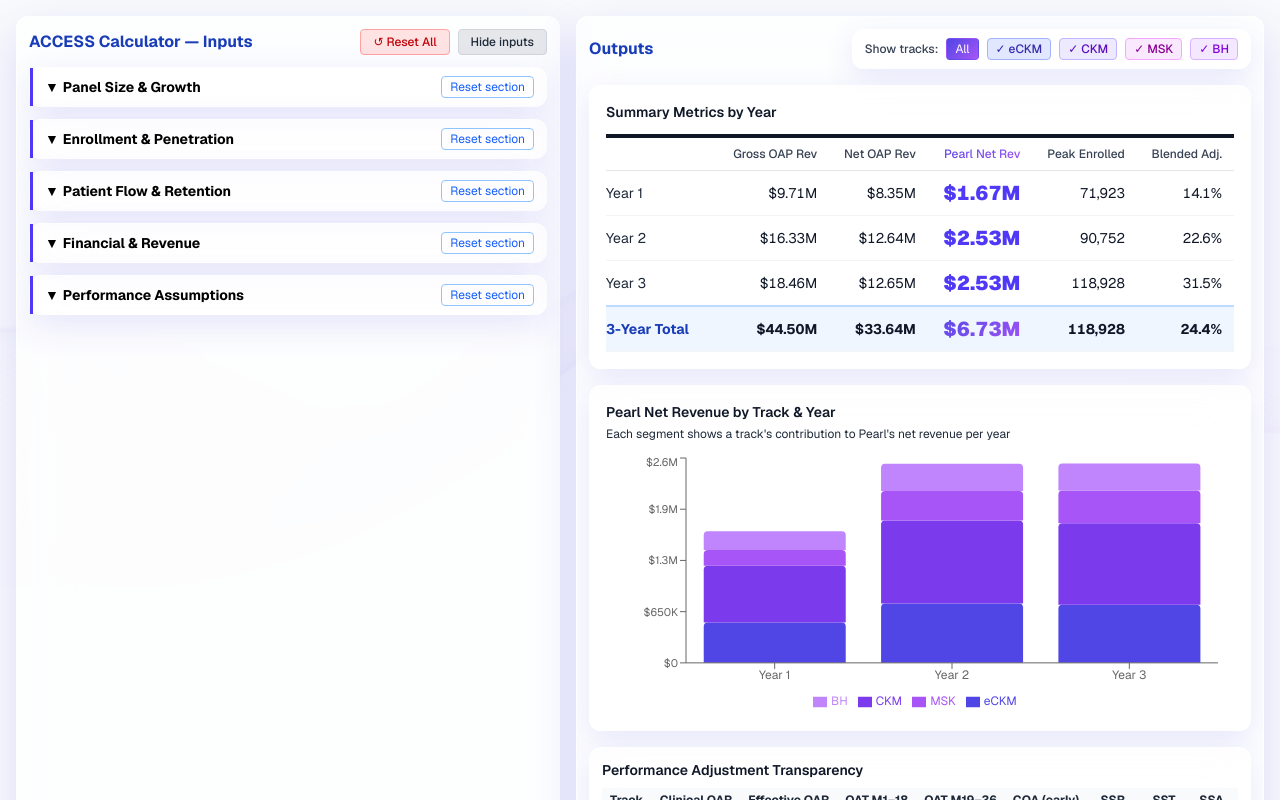
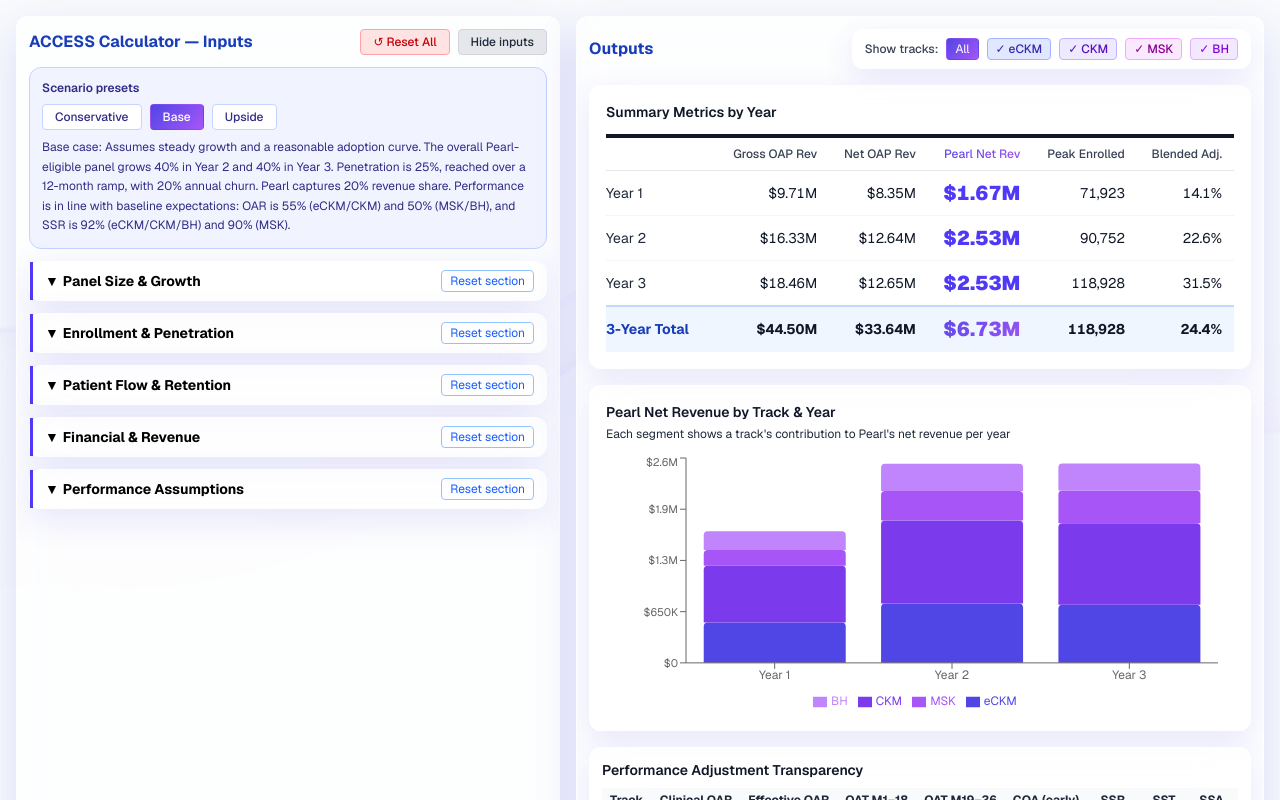
Before and after one commit to jtp2125/access-calculator, a Next.js app: page / in a window 1280 px wide. Both pictures are taken after a click on the button "Show inputs". Shown: the top 800 px of the page. Built offline with nearby package versions, Linux system fonts and the light colour scheme.

Commit message:
Add conservative/base/upside scenario presets

```diff
--- a/src/app/page.tsx
+++ b/src/app/page.tsx
@@ -143,6 +143,69 @@
   rows: GridCell[][];
   min: number;
   max: number;
+};
+
+type ScenarioKey = "conservative" | "base" | "upside";
+
+const SCENARIO_PRESETS: Record<
+  ScenarioKey,
+  {
+    label: string;
+    blurb: string;
+    values: Pick<
+      Inputs,
+      "penetrationMode" | "penetrationUniform" | "rampPeriod" | "growthY2" | "growthY3" | "churnRate" | "oar" | "ssr" | "pearlShare"
+    >;
+  }
+> = {
+  conservative: {
+    label: "Conservative",
+    blurb:
+      "Conservative case: Assumes slower growth and slower adoption. The overall Pearl-eligible panel grows 20% in Year 2 and 20% in Year 3. Penetration is 15%, reached over an 18-month ramp, with 30% annual churn. Pearl captures 10% revenue share. Performance assumptions are cautious: OAR is 45% (eCKM/CKM) and 40% (MSK/BH), and SSR is 88% (eCKM/CKM/BH) and 86% (MSK).",
+    values: {
+      penetrationMode: "uniform",
+      penetrationUniform: 0.15,
+      rampPeriod: 18,
+      growthY2: 0.2,
+      growthY3: 0.2,
+      churnRate: 0.3,
+      oar: { eCKM: 0.45, CKM: 0.45, MSK: 0.4, BH: 0.4 },
+      ssr: { eCKM: 0.88, CKM: 0.88, MSK: 0.86, BH: 0.88 },
+      pearlShare: 0.1,
+    },
+  },
+  base: {
+    label: "Base",
+    blurb:
+      "Base case: Assumes steady growth and a reasonable adoption curve. The overall Pearl-eligible panel grows 40% in Year 2 and 40% in Year 3. Penetration is 25%, reached over a 12-month ramp, with 20% annual churn. Pearl captures 20% revenue share. Performance is in line with baseline expectations: OAR is 55% (eCKM/CKM) and 50% (MSK/BH), and SSR is 92% (eCKM/CKM/BH) and 90% (MSK).",
+    values: {
+      penetrationMode: "uniform",
+      penetrationUniform: 0.25,
+      rampPeriod: 12,
+      growthY2: 0.4,
+      growthY3: 0.4,
+      churnRate: 0.2,
+      oar: { eCKM: 0.55, CKM: 0.55, MSK: 0.5, BH: 0.5 },
+      ssr: { eCKM: 0.92, CKM: 0.92, MSK: 0.9, BH: 0.92 },
+      pearlShare: 0.2,
+    },
+  },
+  upside: {
+    label: "Upside",
+    blurb:
+      "Upside case: Assumes faster growth, faster adoption, stronger retention, and better performance. The overall Pearl-eligible panel grows 60% in Year 2 and 60% in Year 3. Penetration is 35%, reached over a 6-month ramp, with 10% annual churn. Pearl captures 30% revenue share. Performance is strong: OAR is 70% (eCKM/CKM) and 65% (MSK/BH), and SSR is 96% (eCKM/CKM/BH) and 95% (MSK).",
+    values: {
+      penetrationMode: "uniform",
+      penetrationUniform: 0.35,
+      rampPeriod: 6,
+      growthY2: 0.6,
+      growthY3: 0.6,
+      churnRate: 0.1,
+      oar: { eCKM: 0.7, CKM: 0.7, MSK: 0.65, BH: 0.65 },
+      ssr: { eCKM: 0.96, CKM: 0.96, MSK: 0.95, BH: 0.96 },
+      pearlShare: 0.3,
+    },
+  },
 };
 
 function runModel(inp: Inputs, activeTracks: Track[]) {
@@ -774,6 +837,7 @@
 // ── MAIN APP ─────────────────────────────────────────────────────────────────
 export default function App() {
   const [inp, setInp] = useState<Inputs>(DEFAULTS);
+  const [selectedScenario, setSelectedScenario] = useState<ScenarioKey>("base");
   const [activeTracks, setActiveTracks] = useState<Track[]>([...TRACKS]);
   const [tableOpen, setTableOpen] = useState(false);
   const [inputsPanelOpen, setInputsPanelOpen] = useState(false);
@@ -810,8 +874,24 @@
 
   const resetAll = () => {
     setInp(JSON.parse(JSON.stringify(DEFAULTS)));
+    setSelectedScenario("base");
     setActiveTracks([...TRACKS]);
   };
+
+  const applyScenario = useCallback((scenario: ScenarioKey) => {
+    const preset = SCENARIO_PRESETS[scenario].values;
+    setSelectedScenario(scenario);
+    setInp((prev) => ({
+      ...prev,
+      ...preset,
+      penetrationByTrack: {
+        eCKM: preset.penetrationUniform,
+        CKM: preset.penetrationUniform,
+        MSK: preset.penetrationUniform,
+        BH: preset.penetrationUniform,
+      },
+    }));
+  }, []);
 
   const updateSensitivityRange = useCallback(
     (key: "pearlShare" | "adoption", rangeKey: keyof SensitivityRange, value: number) => {
@@ -941,6 +1021,25 @@
               Hide inputs
             </button>
           </div>
+        </div>
+
+        <div className="mb-3 rounded-xl border border-indigo-200 bg-indigo-50/80 p-3 space-y-2">
+          <div className="text-xs font-semibold text-indigo-900">Scenario presets</div>
+          <div className="flex flex-wrap gap-2">
+            {(["conservative", "base", "upside"] as const).map((scenario) => (
+              <button
+                key={scenario}
+                onClick={() => applyScenario(scenario)}
+                className={`text-xs px-3 py-1 rounded border font-medium ${
+                  selectedScenario === scenario ? "text-white border-transparent" : "bg-white text-indigo-900 border-indigo-200"
+                }`}
+                style={selectedScenario === scenario ? { backgroundImage: "var(--pearl-gradient)" } : undefined}
+              >
+                {SCENARIO_PRESETS[scenario].label}
+              </button>
+            ))}
+          </div>
+          <p className="text-xs text-indigo-900 leading-relaxed">{SCENARIO_PRESETS[selectedScenario].blurb}</p>
         </div>
 
         <Section title="Panel Size & Growth" onReset={() => resetSection("panel")}>
```
